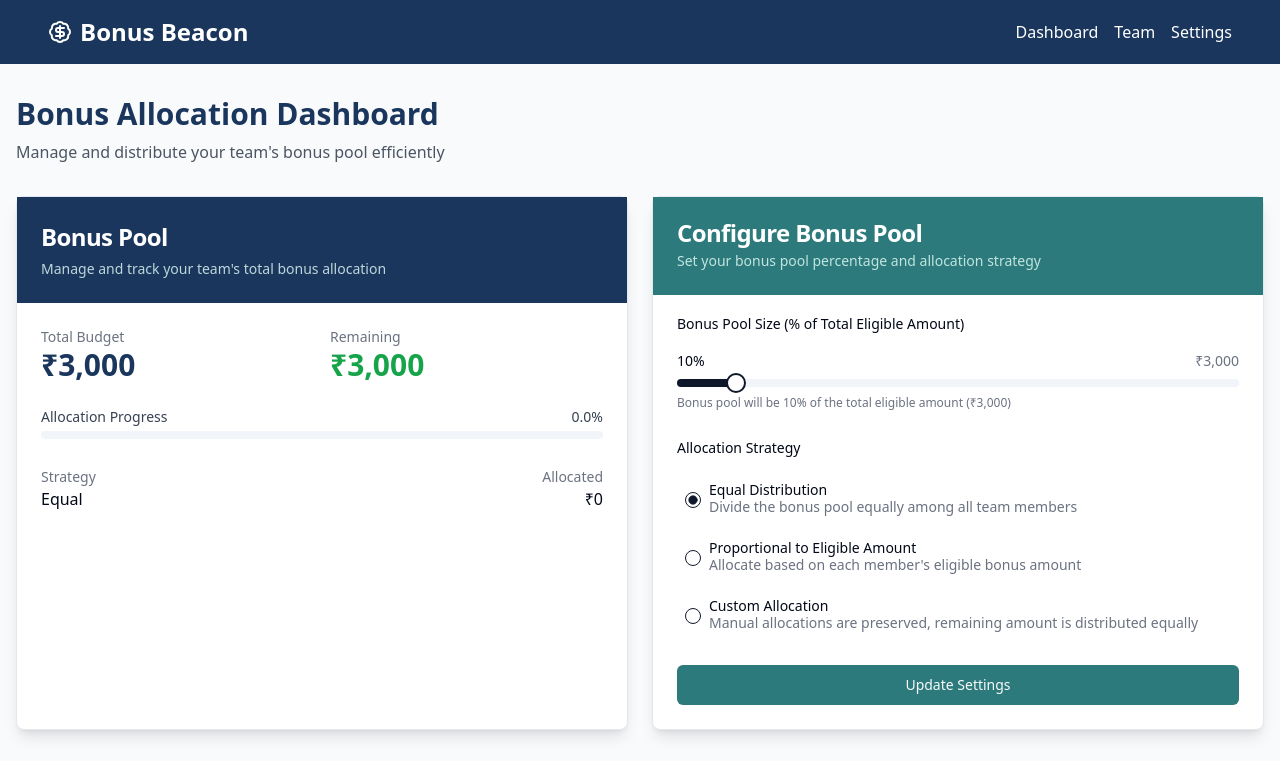
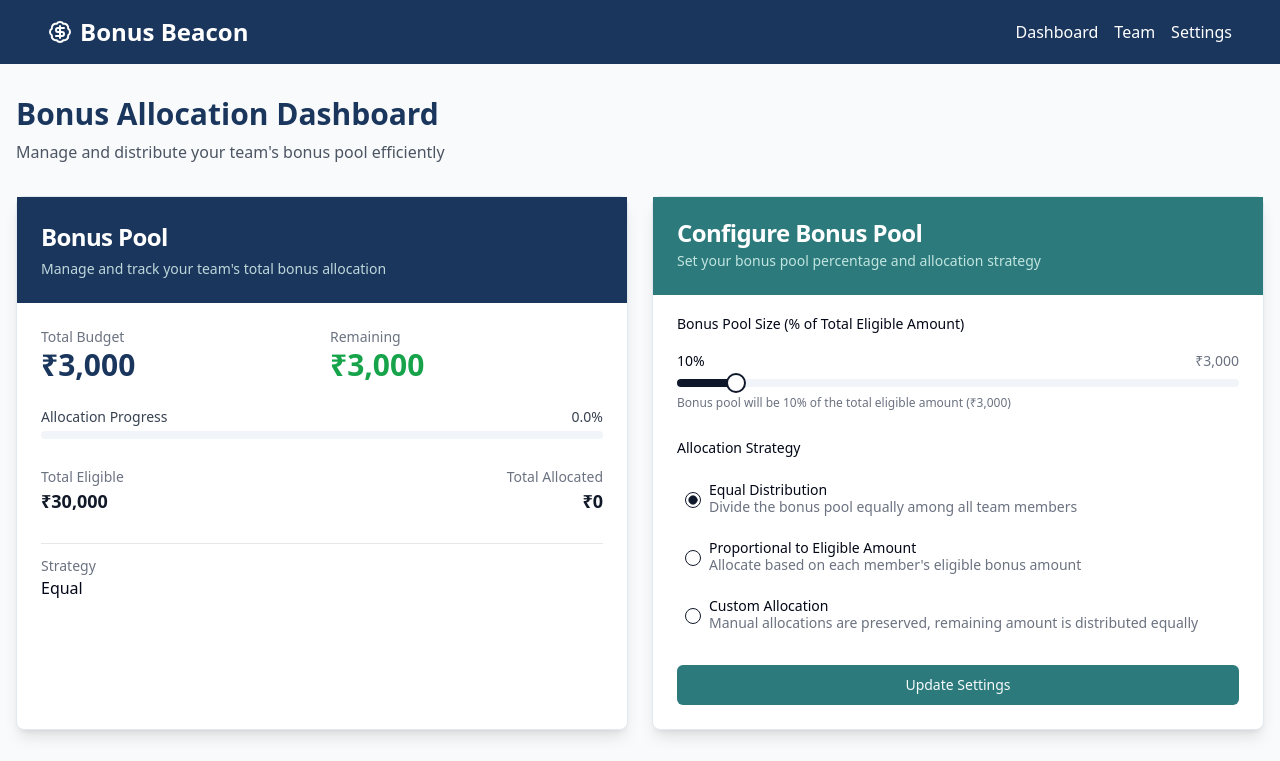
Before and after one commit to shriah/bonus-beacon-allocator, a React (Vite) app: page / in a window 1280 px wide. Shown: the top 761 px of the page. Built offline with nearby package versions, Linux system fonts and the light colour scheme.

Commit message:
feat: Display total eligible and allocated amounts
Show the total eligible amount and the actual allocated amount in the Bonus Pool card.

```diff
--- a/src/components/BonusPoolCard.tsx
+++ b/src/components/BonusPoolCard.tsx
@@ -6,7 +6,8 @@ import { useBonusContext } from '@/contexts/BonusContext';
 import { formatINR } from '@/lib/currency';
 
 const BonusPoolCard: React.FC = () => {
-  const { bonusPool } = useBonusContext();
+  const { bonusPool, teamMembers } = useBonusContext();
+  const totalEligibleAmount = teamMembers.reduce((sum, member) => sum + member.eligibleAmount, 0);
   const percentAllocated = bonusPool.totalAmount > 0
     ? (bonusPool.allocatedAmount / bonusPool.totalAmount) * 100
     : 0;
@@ -43,14 +44,20 @@ const BonusPoolCard: React.FC = () => {
               className="h-2"
             />
           </div>
-          <div className="col-span-2 flex justify-between mt-3">
+          <div className="col-span-2 grid grid-cols-2 gap-4 mt-3">
+            <div>
+              <p className="text-sm font-medium text-gray-500">Total Eligible</p>
+              <p className="text-lg font-bold text-gray-900">{formatINR(totalEligibleAmount)}</p>
+            </div>
+            <div className="text-right">
+              <p className="text-sm font-medium text-gray-500">Total Allocated</p>
+              <p className="text-lg font-bold text-gray-900">{formatINR(bonusPool.allocatedAmount)}</p>
+            </div>
+          </div>
+          <div className="col-span-2 flex justify-between mt-3 pt-3 border-t border-gray-200">
             <div>
               <p className="text-sm font-medium text-gray-500">Strategy</p>
               <p className="text-base font-medium capitalize">{bonusPool.allocationStrategy}</p>
-            </div>
-            <div className="text-right">
-              <p className="text-sm font-medium text-gray-500">Allocated</p>
-              <p className="text-base font-medium">{formatINR(bonusPool.allocatedAmount)}</p>
             </div>
           </div>
         </div>
```
